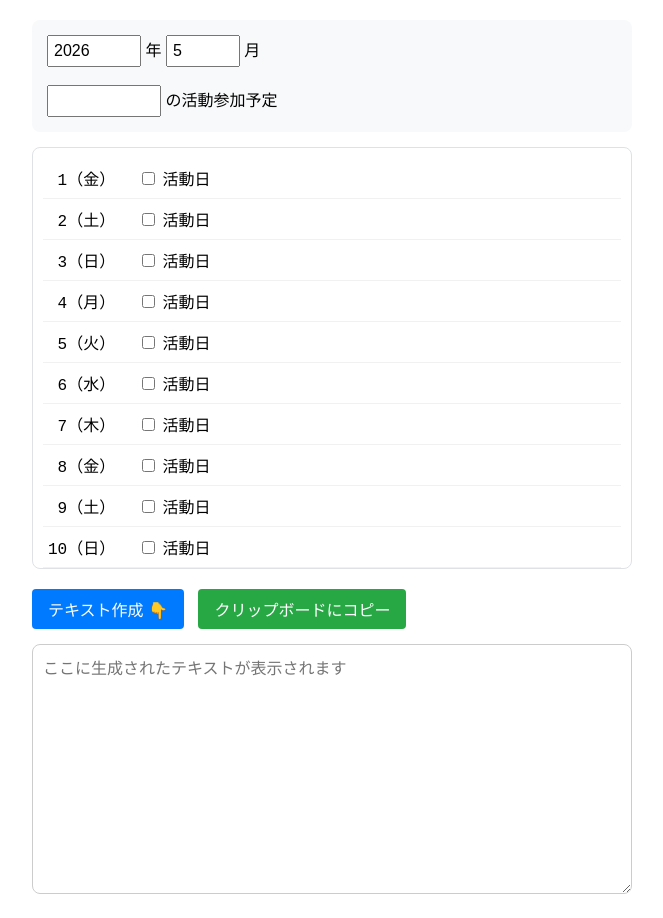
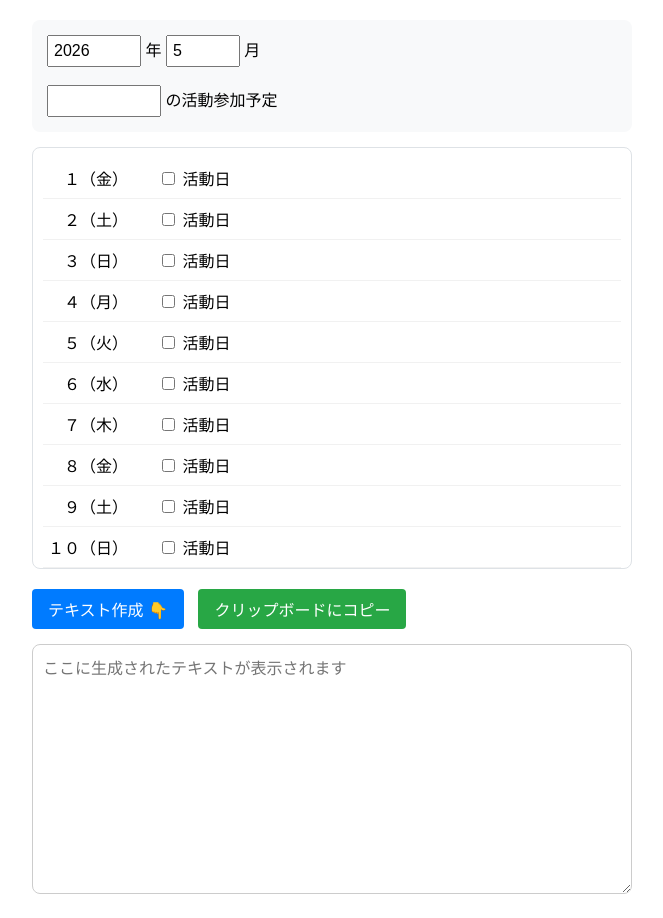
Before and after one commit to KohanicAcid/scheduler_for_text_chat, a plain HTML site: page intex.html in a window 1280 px wide. Shown: the whole page, without its empty margins (308-971 px from the left). Drawn offline with Linux system fonts and the light colour scheme.

Commit message:
edit html file

```diff
--- a/intex.html
+++ b/intex.html
@@ -50,10 +50,8 @@
   .day-row:hover { background-color: #f8f9fa; }
 
   .day-label {
-    width: 90px;
-    font-family: monospace;
+    width: 110px;   /* 全角文字6文字ぶんに合わせて拡張 */
     font-size: 16px;
-    white-space: pre; /* ←修正：スペースを無視せずにそのまま表示する */
   }
   .day-checkbox {
     margin-right: 20px;
@@ -100,6 +98,16 @@
   <script>
     const weekdays = ["日", "月", "火", "水", "木", "金", "土"];
 
+    // 日付を全角2文字に変換する
+    // 1桁の場合は 全角スペース＋全角数字、2桁の場合は 全角数字×2
+    // 例: 1 → "　１"、15 → "１５"
+    // 全角スペース・全角数字はいずれも同じ文字幅なので、LINEでも揃う
+    function toFullWidthDay(d) {
+      const fw = ['０','１','２','３','４','５','６','７','８','９'];
+      if (d < 10) return '\u3000' + fw[d];
+      return fw[Math.floor(d / 10)] + fw[d % 10];
+    }
+
     function renderDays() {
       const y = parseInt(document.getElementById('year').value);
       const m = parseInt(document.getElementById('month').value);
@@ -111,14 +119,13 @@
       while (date.getMonth() === m - 1) {
         const d = date.getDate();
         const w = weekdays[date.getDay()];
-        const dayStr = d.toString().padStart(2, ' ');
 
         const row = document.createElement('div');
         row.className = 'day-row';
 
         const label = document.createElement('div');
         label.className = 'day-label';
-        label.innerText = `${dayStr}（${w}）`;
+        label.textContent = `${toFullWidthDay(d)}（${w}）`;
 
         const cbWrapper = document.createElement('label');
         cbWrapper.className = 'day-checkbox';
@@ -156,10 +163,9 @@
     }
 
     function generate() {
-      const y = parseInt(document.getElementById('year').value);
       const m = parseInt(document.getElementById('month').value);
       const name = document.getElementById('name').value;
-      let result = `活動参加予定（${name},${m}月）\n\n`; // コハクさんの変更を反映
+      let result = `活動参加予定（${name},${m}月）\n\n`;
 
       const container = document.getElementById('dates-container');
       const rows = container.getElementsByClassName('day-row');
@@ -167,10 +173,12 @@
       for (let row of rows) {
         const cb = row.querySelector('input[type="checkbox"]');
         if (cb.checked) {
-          // ↓修正：innerText だとHTML上のスペースが消えてしまうので、textContentに変更
+          // ラベルの textContent は toFullWidthDay で作成済みなのでそのまま使う
+          // 例: "　１（月）" / "１５（金）"
           const label = row.querySelector('.day-label').textContent;
           const status = row.querySelector('input[type="radio"]:checked').value;
-          result += `  ${label} ${status}\n`;
+          // 先頭に全角スペースでインデント
+          result += `　${label} ${status}\n`;
         }
       }
 
```
